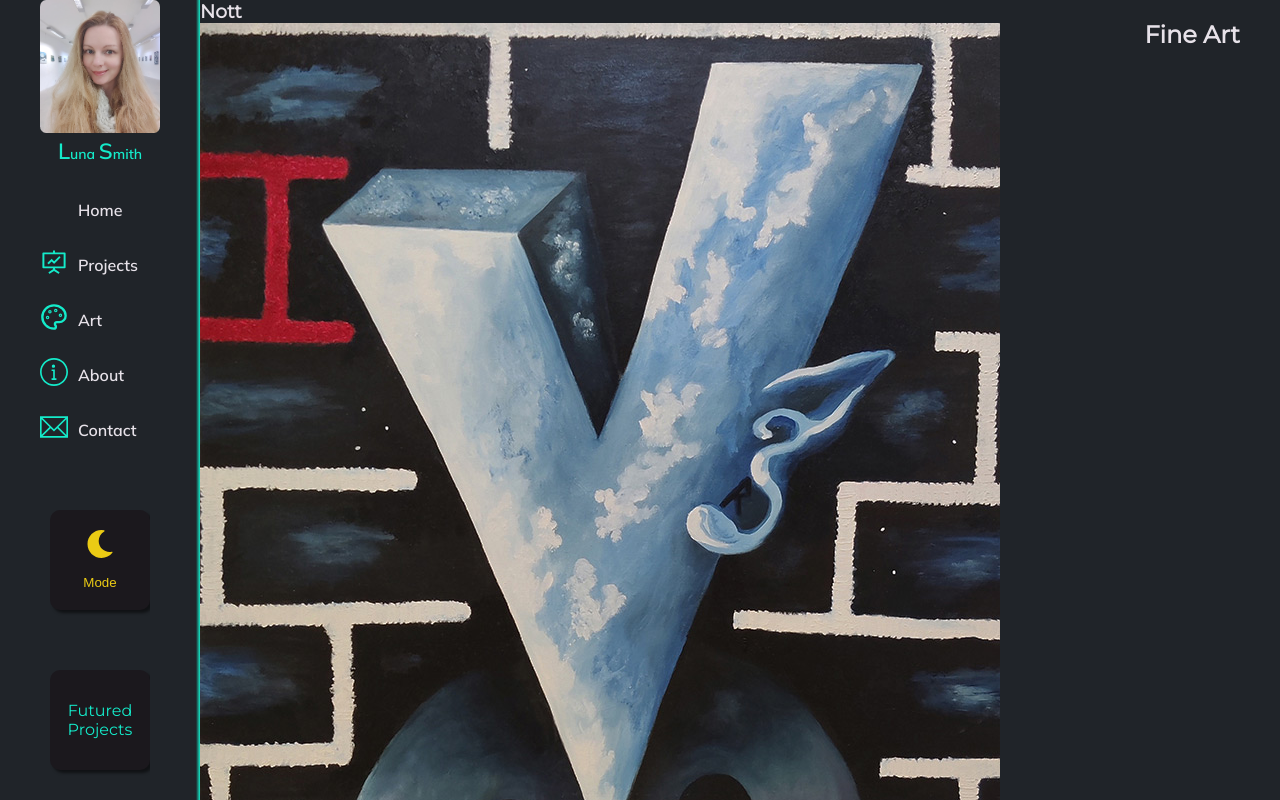
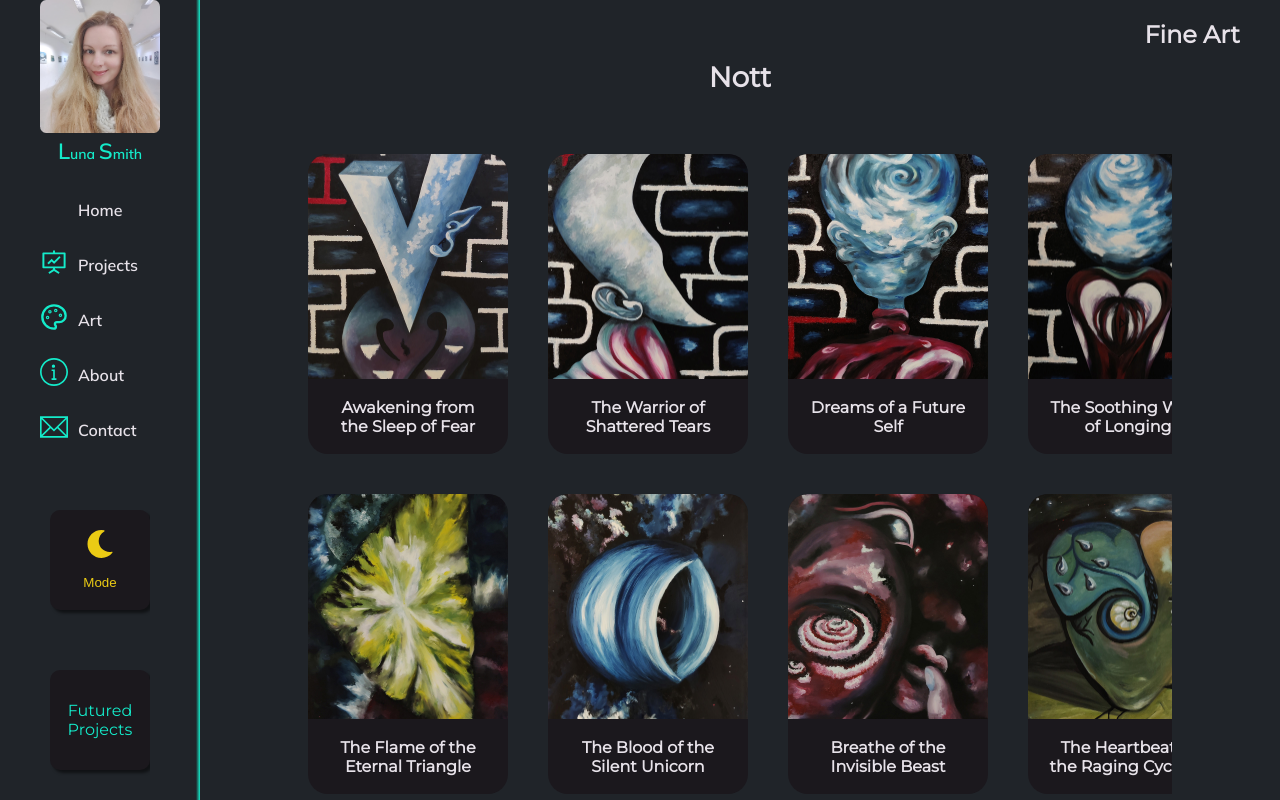
Before and after one commit to Lu-Smith/new_react_portfolio_sass, a React (Create React App) app: page /fineart in a window 1280 px wide. Built offline with nearby package versions, Linux system fonts and the light colour scheme; some icons are missing.

Commit message:
Updated FineArt

```diff
--- a/src/components/FineArt.tsx
+++ b/src/components/FineArt.tsx
@@ -16,18 +16,20 @@ const FineArt = () => {
       </div>
       <div className="componentContainer">
         <h2>Fine Art</h2>
-        <div className="painitngs">
+        <div className="paintingsContainer">
           {paintings.map((painting, index) => {
-            return <div className='painting' key={index}>
+            return <div className='paintingsCollection' key={index}>
               <h3>{painting.title}</h3>
+              <div className="paintingContainer">
                   {painting.project.map((item, index) => {
-                return <div key={index}>
+                    return <div key={index} className='painting'>
                       <div className="imageContainer">
                         <img src={item.src} alt={item.title} />
                       </div>
                       <h4>{item.title}</h4>
                     </div>
                   })}
+              </div>
             </div>
           })}
         </div>
--- a/src/styles/_variables.scss
+++ b/src/styles/_variables.scss
@@ -24,6 +24,7 @@ $primary-padding: 0 40px;
 $basic-padding: 40px;
 $basic-padding-left: 40px 40px 40px 20px;
 $basic-padding-right: 40px 0 40px 40px;
+$title-padding: 0 20px;
 
 //borders
 $primary-border: 5px solid $secondary-color;
--- a/src/styles/fineart.scss
+++ b/src/styles/fineart.scss
@@ -1,6 +1,18 @@
 .FineArt.darkMode {
     background: $standard-background;
     color: $primary-color;
+
+    .componentContainer {
+        .paintingsContainer {
+            .paintingsCollection {
+                .paintingContainer {
+                    .painting {
+                        background-color: $primary-background;
+                    }
+                }
+            }
+        }
+    }
 }
 
 .FineArt.lightMode {
@@ -11,7 +23,6 @@
 .FineArt {
     @include flex-direction(space-between, row);
     max-width: 100vw;
-    background-color: red;
 
     .menu {
         height: 100vh;
@@ -33,5 +44,57 @@
             right: 40px;
             z-index: 999;
         }
+
+        .paintingsContainer {
+            @include flex-direction(center, column);
+            gap: 20px;
+
+            .paintingsCollection {
+                width: 100%;
+                height: 100%;
+                @include flex-direction(center, column);
+
+                h3{
+                    font-size: $nav-font-size;
+                    margin: 60px;
+                }
+
+                .paintingContainer {
+                    grid-template-columns: repeat(5, 1fr);
+                    display: grid;
+                    width: 80%;
+                    gap: 40px;
+                    height: 100%;
+
+                    .painting {
+                        @include flex-direction(center, column);
+                        width: 200px;
+                        height: 300px;
+                        border-radius: 20px;
+
+                        .imageContainer {
+                            flex: 3;
+                            width: 100%;
+                            height: 100%;
+                            overflow: hidden;
+
+                            img {
+                                width: 100%;
+                                height: 100%;
+                                object-fit: cover;
+                            }
+                        }
+
+                        h4 {
+                            flex: 1;
+                            @include flex(center, center);
+                            text-align: center;
+                            padding: $title-padding;
+                        }
+                    }
+
+                }
+            }
+        }
     }
 }
```
Lines whose indentation alone changed are shown as unchanged.
